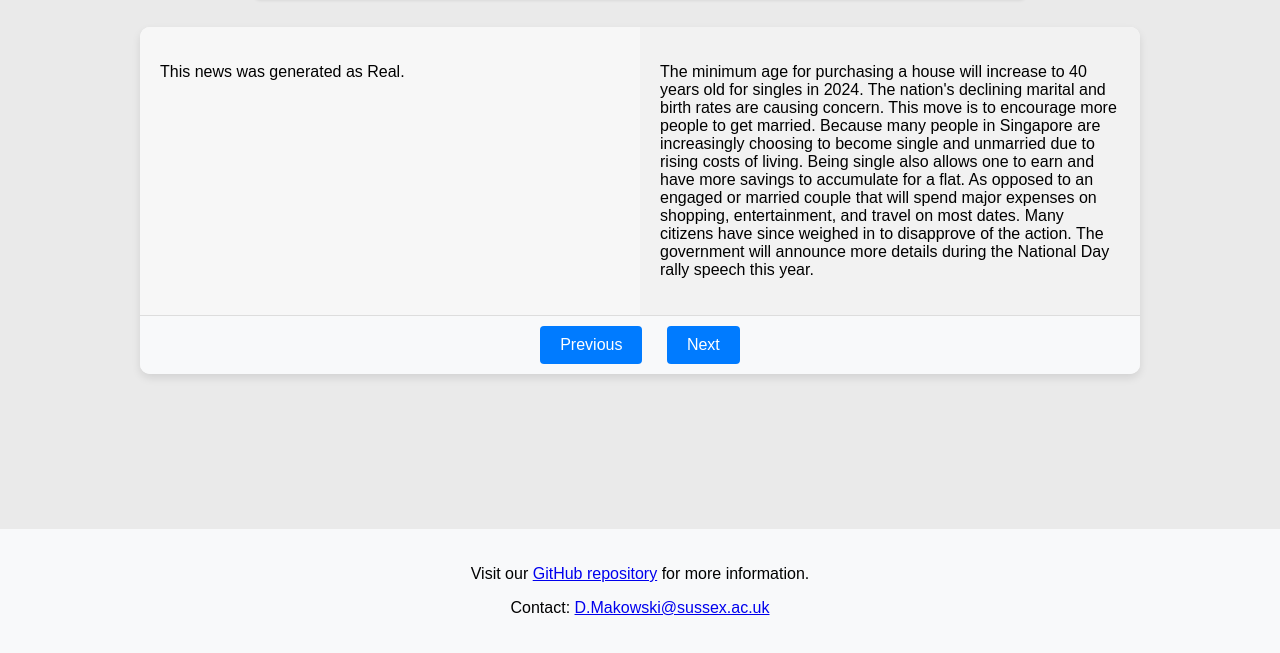
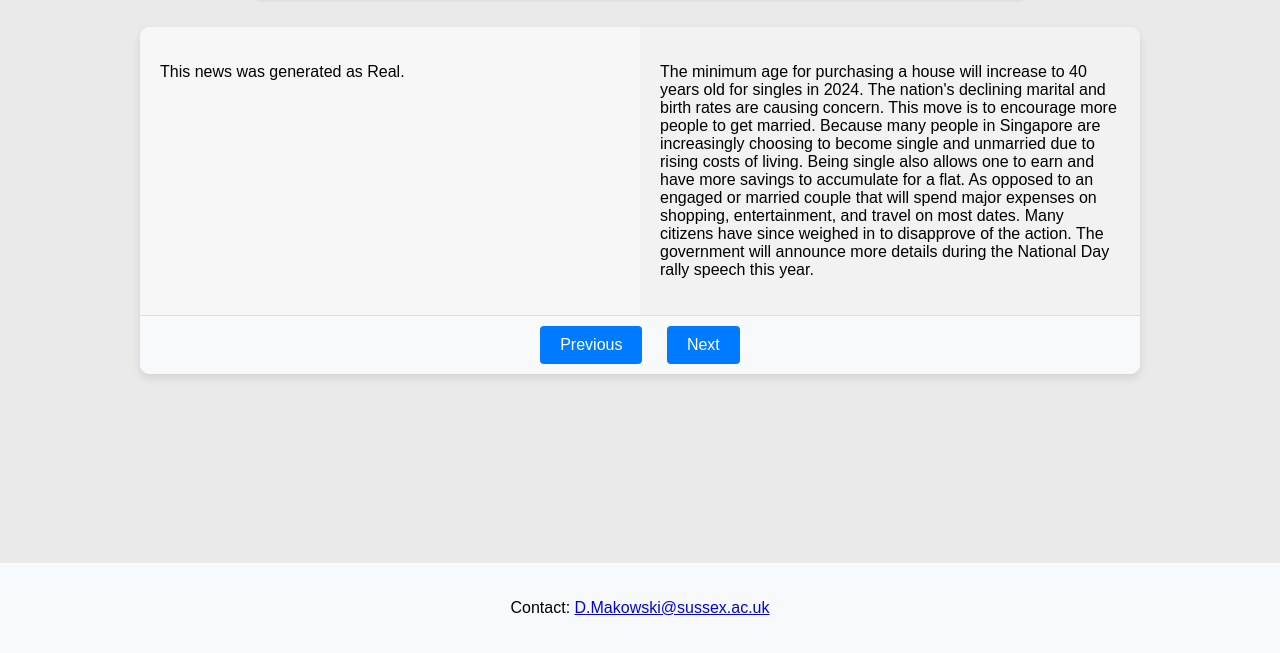
Before and after one commit to zhongmiao16/FakeNewsValidation, a plain HTML site: page stimuli/index.html in a window 1280 px wide. Shown: the part 147-800 px from the top of the page. Drawn offline with Linux system fonts and the light colour scheme.

Commit message:
Update index.html

```diff
--- a/stimuli/index.html
+++ b/stimuli/index.html
@@ -143,11 +143,12 @@
         </div>
 
         <div class="study-information">
-            <p>
+            <!-- Remove the link to the GitHub repository for now -->
+            <!-- <p>
                 Visit our
                 <a href="https://github.com/RealityBending/FakeNewsValidation">GitHub repository</a>
                 for more information.
-            </p>
+            </p> -->
             <p>Contact: <a href="mailto:D.Makowski@sussex.ac.uk">D.Makowski@sussex.ac.uk</a></p>
         </div>
 
```
